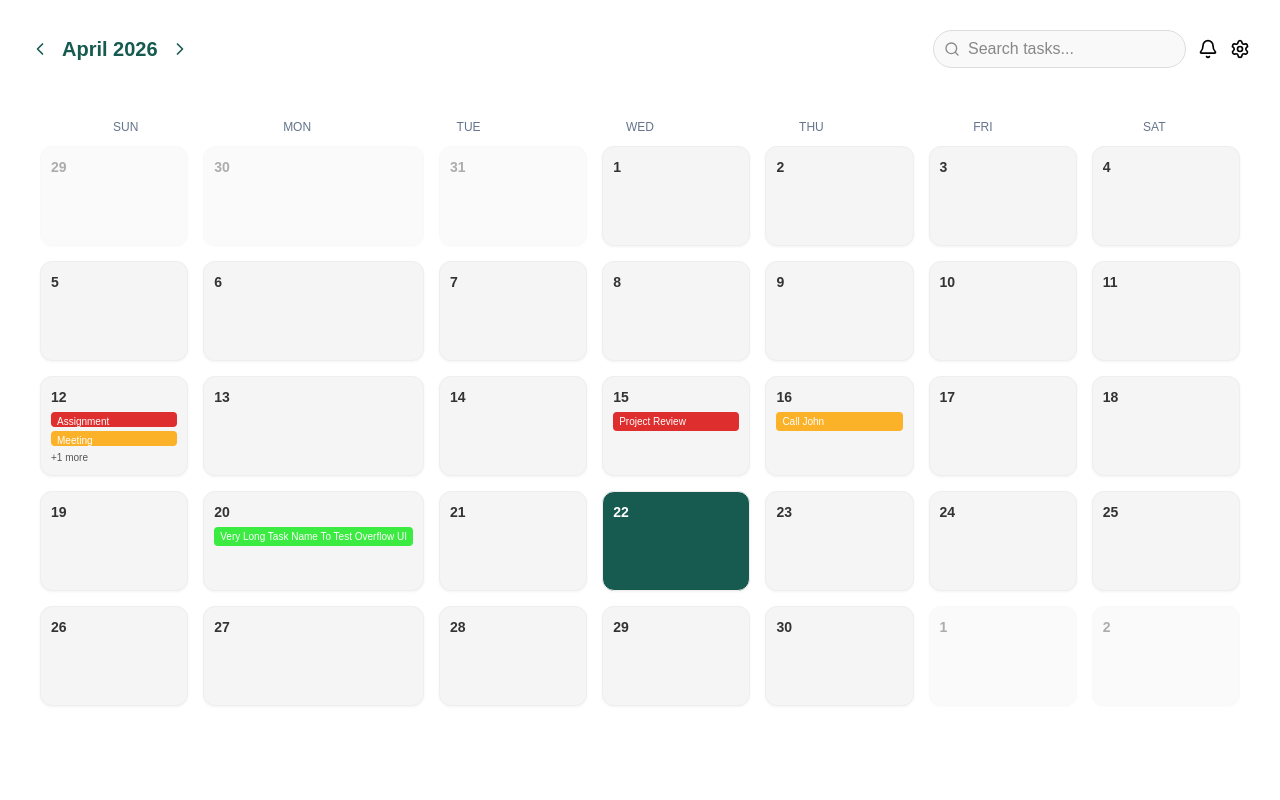
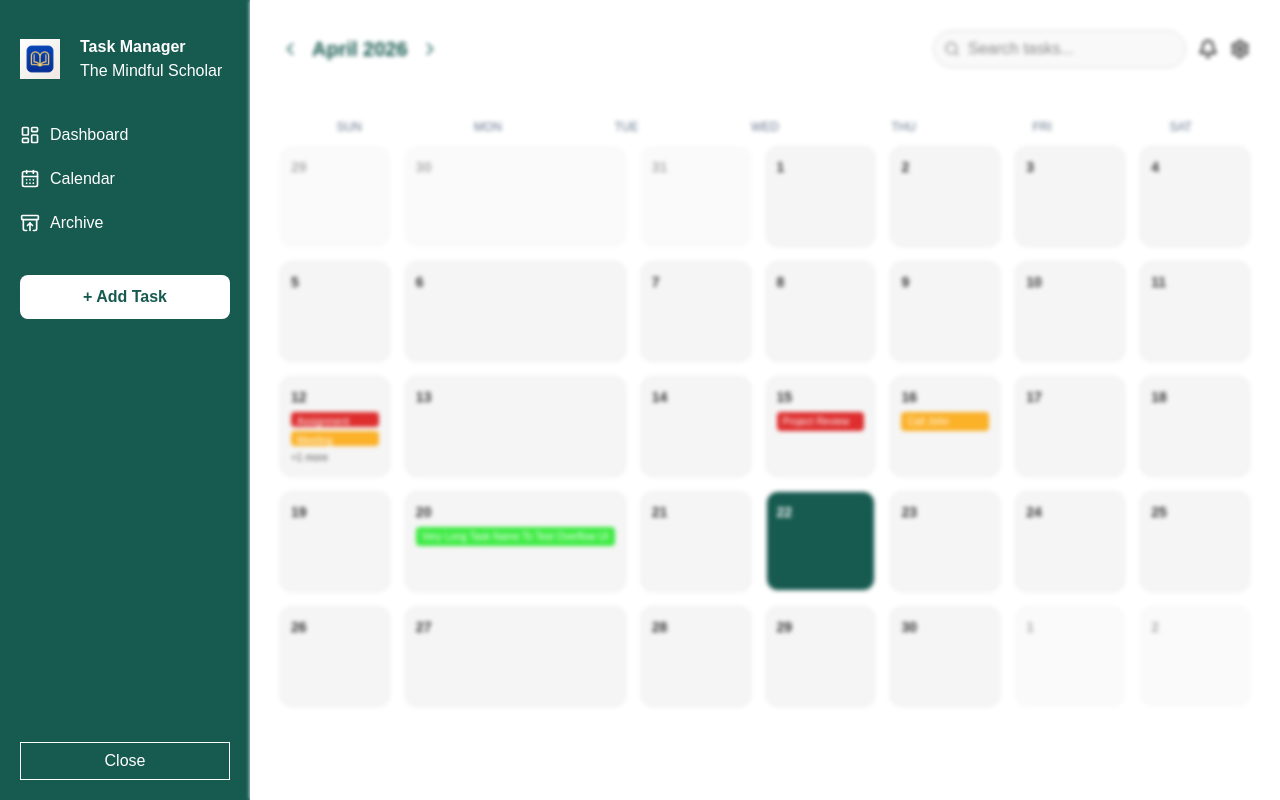
Before and after one commit to Mary3600/COS202--SEN-Group1-, a Next.js app in the folder frontend/: page /calendar in a window 1280 px wide. Built offline with nearby package versions, Linux system fonts and the light colour scheme.

Commit message:
feat: Added sidebar UI

```diff
--- a/frontend/app/calendar/page.tsx
+++ b/frontend/app/calendar/page.tsx
@@ -1,6 +1,7 @@
 "use client";
 import { useState } from "react";
-import { Bell, Settings, ChevronLeft, ChevronRight, Search } from "lucide-react";
+import Image from "next/image";
+import { Bell, Settings, ChevronLeft, ChevronRight, Search, LayoutDashboard, CalendarDays, ArchiveRestore  } from "lucide-react";
 
 export default function CalendarView() {
   const days = ["SUN", "MON", "TUE", "WED", "THU", "FRI", "SAT"];
@@ -8,17 +9,17 @@ export default function CalendarView() {
   // STATE
   const [currentDate, setCurrentDate] = useState(new Date());
 
+  // 🆕 SIDEBAR STATE
+  const [sidebarOpen, setSidebarOpen] = useState(true);
+
   // MOCK TASK DATA
   const tasks = [
     { id: 1, title: "Assignment", date: "2026-04-12", priority: "high" },
     { id: 2, title: "Meeting", date: "2026-04-12", priority: "medium" },
     { id: 3, title: "Gym", date: "2026-04-12", priority: "low" },
-
     { id: 4, title: "Project Review", date: "2026-04-15", priority: "high" },
     { id: 5, title: "Call John", date: "2026-04-16", priority: "medium" },
-
     { id: 6, title: "Very Long Task Name To Test Overflow UI", date: "2026-04-20", priority: "low" },
-
     { id: 7, title: "Next Month Task", date: "2026-05-02", priority: "high" },
   ];
 
@@ -44,13 +45,112 @@ export default function CalendarView() {
   };
 
   return (
+    <div style={{ display: "flex", minHeight: "100vh" }}>
+
+      {/* 🟦 SIDEBAR */}
+      {sidebarOpen && (
         <div
           style={{
+            width: "250px",
+            backgroundColor: "#165A50",
+            color: "#fff",
+            padding: "20px",
+            display: "flex",
+            flexDirection: "column",
+            gap: "20px",
+          }}
+        >
+          <div style={{
+            display: "flex",
+            gap: "20px",
+            alignItems: "center",
+            padding: "15px 0px 20px 0px",
+          }}>
+            <div><Image src="/Momento.jpeg" alt="Logo" width={40} height={70} /></div>
+            <div>
+              <p style={{ fontWeight: "bold" }}>Task Manager</p>
+              <p style={{  }}>The Mindful Scholar</p>
+            </div>
+          </div>
+          <div style={{ display: "flex", flexDirection: "column", gap: "20px" }}>
+
+  {/* DASHBOARD */}
+  <div style={{ display: "flex", alignItems: "center", gap: "10px" }}>
+    <LayoutDashboard size={20} />
+    <span>Dashboard</span>
+  </div>
+
+  {/* CALENDAR */}
+  <div style={{ display: "flex", alignItems: "center", gap: "10px" }}>
+    <CalendarDays size={20} />
+    <span>Calendar</span>
+  </div>
+
+  {/* ARCHIVE */}
+  <div style={{ display: "flex", alignItems: "center", gap: "10px" }}>
+    <ArchiveRestore size={20} />
+    <span>Archive</span>
+  </div>
+
+</div>
+
+          {/* ADD TASK BUTTON */}
+          <button
+            style={{
+              marginTop: "20px",
+              padding: "10px",
+              borderRadius: "8px",
+              border: "none",
+              backgroundColor: "#fff",
+              color: "#165A50",
+              fontWeight: "bold",
+              cursor: "pointer",
+            }}
+          >
+            + Add Task
+          </button>
+
+          {/* TOGGLE BUTTON */}
+          <button
+            onClick={() => setSidebarOpen(false)}
+            style={{
+              marginTop: "auto",
+              background: "none",
+              border: "1px solid #fff",
+              color: "#fff",
+              padding: "6px",
+              cursor: "pointer",
+            }}
+          >
+            Close
+          </button>
+        </div>
+      )}
+
+      {/* 🟩 MAIN CONTENT */}
+      <div
+        style={{
+          flex: 1,
           padding: "30px",
           backgroundColor: "#ffffff",
-        minHeight: "100vh",
+          filter: sidebarOpen ? "blur(2px)" : "none",
+          transition: "0.3s",
         }}
       >
+        {/* OPEN SIDEBAR BUTTON */}
+        {!sidebarOpen && (
+          <button
+            onClick={() => setSidebarOpen(true)}
+            style={{
+              marginBottom: "20px",
+              padding: "6px 10px",
+              cursor: "pointer",
+            }}
+          >
+            Open Menu
+          </button>
+        )}
+
         {/* TOP BAR */}
         <div
           style={{
@@ -152,17 +252,13 @@ export default function CalendarView() {
               displayDay = currentDay;
             }
 
-          // BUILD DATE STRING
             const fullDate = `${year}-${String(month + 1).padStart(2, "0")}-${String(displayDay).padStart(2, "0")}`;
 
-          // FIND TASKS
             const dayTasks = tasks.filter(task => task.date === fullDate);
 
-          // LIMIT + MORE LOGIC
             const visibleTasks = dayTasks.slice(0, 2);
             const remainingCount = dayTasks.length - visibleTasks.length;
 
-          // PRIORITY COLOR
             const getColor = (priority) => {
               if (priority === "high") return "#de2e2e";
               if (priority === "medium") return "#fbb128";
@@ -190,7 +286,6 @@ export default function CalendarView() {
                   backgroundColor: isToday ? "#165A50" : "#f5f5f5",
                 }}
               >
-              {/* DATE */}
                 <div
                   style={{
                     fontWeight: "600",
@@ -201,7 +296,6 @@ export default function CalendarView() {
                   {displayDay}
                 </div>
 
-              {/* TASKS */}
                 {visibleTasks.map((task) => (
                   <div
                     key={task.id}
@@ -221,7 +315,6 @@ export default function CalendarView() {
                   </div>
                 ))}
 
-              {/* + MORE */}
                 {remainingCount > 0 && (
                   <div
                     style={{
@@ -239,5 +332,6 @@ export default function CalendarView() {
           })}
         </div>
       </div>
+    </div>
   );
 }
```
Also changed, not shown: frontend/public/Momento.jpeg (added). Lines whose indentation alone changed are shown as unchanged.
